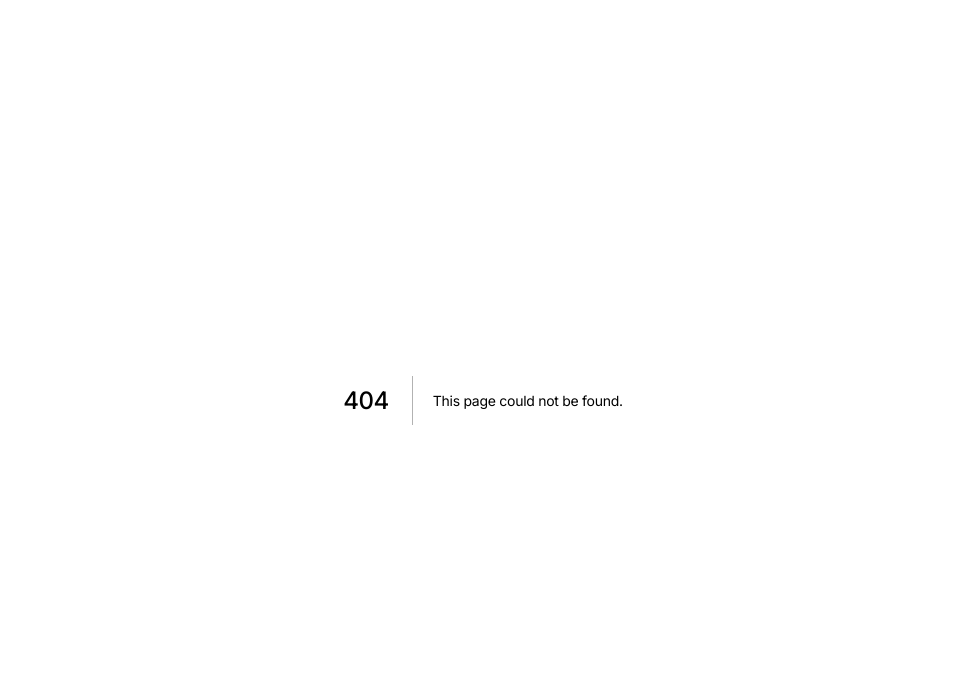
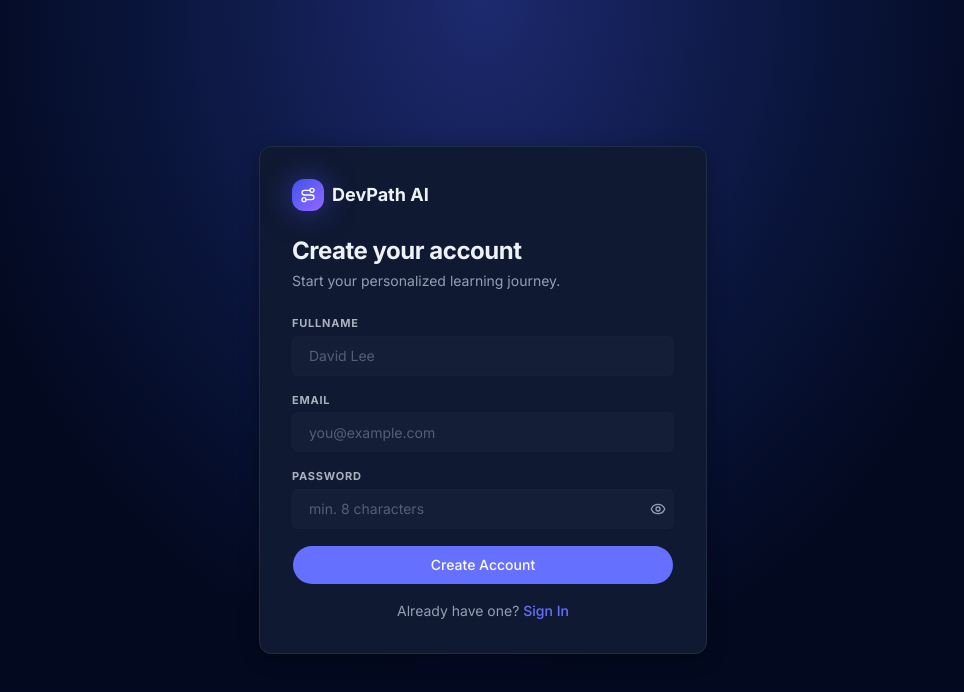
Before and after one commit to davidakaniru/devpath-ai, a Next.js app: page /register in a window 1280 px wide. Before the commit this address had no page. Shown: the top 692 px of the page, without its empty margins (157-1121 px from the left). Built offline with nearby package versions, Linux system fonts and the light colour scheme.

Commit message:
feat: implement registration page and API with validation

```diff
--- /dev/null
+++ b/src/app/(app)/register/page.tsx
@@ -0,0 +1,79 @@
+"use client";
+import { Button } from "@/components/ui/button";
+import { Input } from "@/components/ui/input";
+import { RegisterInput, registerSchema } from "@/lib/validation/auth";
+import { yupResolver } from "@hookform/resolvers/yup";
+import { Route } from "lucide-react";
+import Link from "next/link";
+import { useForm } from "react-hook-form";
+
+const RegisterPage = () => {
+  const {
+    register,
+    formState: { errors },
+    handleSubmit,
+  } = useForm({ resolver: yupResolver(registerSchema), mode: "onChange" });
+
+  const onSubmit = (data: RegisterInput) => {
+    console.log("register user data", data);
+  };
+  return (
+    <div
+      className="dark flex min-h-screen items-center justify-center px-4"
+      style={{ background: "var(--gradient-hero)" }}
+    >
+      <div className="w-full max-w-md surface-card p-8">
+        <Link href="/" className="mb-6 flex items-center gap-2">
+          <div className="flex h-8 w-8 items-center justify-center rounded-lg path-glow">
+            <Route className="h-4 w-4 text-white" />
+          </div>
+          <span className="font-display text-lg font-bold">DevPath AI</span>
+        </Link>
+        <h1 className="font-display text-2xl font-bold">Create your account</h1>
+        <p className="mt-1 text-sm text-muted-foreground">
+          Start your personalized learning journey.
+        </p>
+
+        <form className="mt-6 space-y-4" onSubmit={handleSubmit(onSubmit)}>
+          <Input
+            id="fullname"
+            label="Fullname"
+            placeholder="David Lee"
+            {...register("fullName")}
+            errorMessage={errors.fullName?.message}
+          />
+          <Input
+            id="email"
+            label="email"
+            placeholder="you@example.com"
+            {...register("email")}
+            errorMessage={errors.email?.message}
+          />
+          <Input
+            id="password"
+            label="password"
+            type="password"
+            placeholder="min. 8 characters"
+            {...register("password")}
+            errorMessage={errors.password?.message}
+          />
+
+          <Button type="submit" className="w-full">
+            Create Account
+          </Button>
+        </form>
+        <p className="mt-4 text-center text-sm text-muted-foreground">
+          Already have one?{" "}
+          <Link
+            href="/login"
+            className="font-medium text-primary hover:underline"
+          >
+            Sign In
+          </Link>
+        </p>
+      </div>
+    </div>
+  );
+};
+
+export default RegisterPage;
--- /dev/null
+++ b/src/app/api/auth/register/route.ts
@@ -0,0 +1,67 @@
+import { NextRequest, NextResponse } from "next/server";
+import { prisma } from "@/lib/prisma";
+import { hashPassword, createSessionToken, setSessionCookie } from "@/lib/auth";
+import { registerSchema } from "@/lib/validation/auth";
+import * as yup from "yup";
+
+export async function POST(req: NextRequest) {
+  try {
+    const body = await req.json();
+
+    // 1. validate inputs
+    let data;
+    try {
+      data = await registerSchema.validate(body, { abortEarly: false });
+    } catch (err) {
+      if (err instanceof yup.ValidationError) {
+        return NextResponse.json(
+          { error: err.errors[0] ?? "Invalid input." },
+          { status: 400 },
+        );
+      }
+      throw err;
+    }
+
+    const { fullName, email, password } = data;
+
+    // 2. check for existing user
+    const existing = await prisma.user.findUnique({ where: { email } });
+    if (existing) {
+      return NextResponse.json(
+        { error: "An account with this email already exists." },
+        { status: 409 },
+      );
+    }
+
+    // 3. hash password
+    const passwordHash = await hashPassword(password);
+
+    // 4. create user in DB
+    const user = await prisma.user.create({
+      data: { fullName, email, passwordHash },
+      select: { id: true, email: true, role: true, fullName: true },
+    });
+
+    // 5. create JWT + set cookie
+    const token = await createSessionToken({
+      userId: user.id,
+      email: user.email,
+      role: user.role,
+    });
+
+    await setSessionCookie(token);
+
+    // 6. return user (without passwordHash)
+    return NextResponse.json(
+      { user: { id: user.id, fullName: user.fullName, email: user.email } },
+      { status: 201 },
+    );
+  } catch (err) {
+    // handle unexpected errors
+    console.error("[register]", err);
+    return NextResponse.json(
+      { error: "Something went wrong. Please try again." },
+      { status: 500 },
+    );
+  }
+}
--- a/src/components/ui/button.tsx
+++ b/src/components/ui/button.tsx
@@ -1,17 +1,17 @@
-import * as React from "react"
-import { cva, type VariantProps } from "class-variance-authority"
-import { Slot } from "radix-ui"
+import * as React from "react";
+import { cva, type VariantProps } from "class-variance-authority";
+import { Slot } from "radix-ui";
 
-import { cn } from "@/lib/utils"
+import { cn } from "@/lib/utils";
 
 const buttonVariants = cva(
-  "group/button inline-flex shrink-0 items-center justify-center rounded-4xl border border-transparent bg-clip-padding text-sm font-medium whitespace-nowrap transition-all outline-none select-none focus-visible:border-ring focus-visible:ring-[3px] focus-visible:ring-ring/50 active:not-aria-[haspopup]:translate-y-px disabled:pointer-events-none disabled:opacity-50 aria-invalid:border-destructive aria-invalid:ring-[3px] aria-invalid:ring-destructive/20 dark:aria-invalid:border-destructive/50 dark:aria-invalid:ring-destructive/40 [&_svg]:pointer-events-none [&_svg]:shrink-0 [&_svg:not([class*='size-'])]:size-4",
+  "group/button inline-flex shrink-0 items-center justify-center rounded-full border border-transparent bg-clip-padding text-sm font-medium whitespace-nowrap transition-all outline-none select-none focus-visible:border-ring focus-visible:ring-[3px] focus-visible:ring-ring/50 active:not-aria-[haspopup]:translate-y-px disabled:pointer-events-none disabled:opacity-50 aria-invalid:border-destructive aria-invalid:ring-[3px] aria-invalid:ring-destructive/20 dark:aria-invalid:border-destructive/50 dark:aria-invalid:ring-destructive/40 [&_svg]:pointer-events-none [&_svg]:shrink-0 [&_svg:not([class*='size-'])]:size-4 cursor-pointer",
   {
     variants: {
       variant: {
-        default: "bg-primary text-primary-foreground hover:bg-primary/80",
+        default: "bg-primary text-primary-foreground hover:shadow-(--shadow-card)",
         outline:
-          "border-border bg-input/30 hover:bg-input/50 hover:text-foreground aria-expanded:bg-muted aria-expanded:text-foreground",
+          "border-border bg-surface/40 text-foreground/90 hover:bg-surface-elevated hover:text-foreground aria-expanded:bg-muted aria-expanded:text-foreground",
         secondary:
           "bg-secondary text-secondary-foreground hover:bg-[color-mix(in_oklch,var(--secondary),var(--foreground)_5%)] aria-expanded:bg-secondary aria-expanded:text-secondary-foreground",
         ghost:
@@ -22,10 +22,10 @@ const buttonVariants = cva(
       },
       size: {
         default:
-          "h-9 gap-1.5 px-3 has-data-[icon=inline-end]:pr-2.5 has-data-[icon=inline-start]:pl-2.5",
+          "h-10 gap-1.5 px-4 has-data-[icon=inline-end]:pr-2.5 has-data-[icon=inline-start]:pl-2.5",
         xs: "h-6 gap-1 px-2.5 text-xs has-data-[icon=inline-end]:pr-2 has-data-[icon=inline-start]:pl-2 [&_svg:not([class*='size-'])]:size-3",
         sm: "h-8 gap-1 px-3 has-data-[icon=inline-end]:pr-2 has-data-[icon=inline-start]:pl-2",
-        lg: "h-10 gap-1.5 px-4 has-data-[icon=inline-end]:pr-3 has-data-[icon=inline-start]:pl-3",
+        lg: "h-12 gap-1.5 px-5 has-data-[icon=inline-end]:pr-3 has-data-[icon=inline-start]:pl-3",
         icon: "size-9",
         "icon-xs": "size-6 [&_svg:not([class*='size-'])]:size-3",
         "icon-sm": "size-8",
@@ -36,8 +36,8 @@ const buttonVariants = cva(
       variant: "default",
       size: "default",
     },
-  }
-)
+  },
+);
 
 function Button({
   className,
@@ -47,9 +47,9 @@ function Button({
   ...props
 }: React.ComponentProps<"button"> &
   VariantProps<typeof buttonVariants> & {
-    asChild?: boolean
+    asChild?: boolean;
   }) {
-  const Comp = asChild ? Slot.Root : "button"
+  const Comp = asChild ? Slot.Root : "button";
 
   return (
     <Comp
@@ -59,7 +59,7 @@ function Button({
       className={cn(buttonVariants({ variant, size, className }))}
       {...props}
     />
-  )
+  );
 }
 
-export { Button, buttonVariants }
+export { Button, buttonVariants };
--- /dev/null
+++ b/src/components/ui/input.tsx
@@ -0,0 +1,88 @@
+"use client";
+import { cn } from "@/lib/utils";
+import { Eye, EyeOff } from "lucide-react";
+import { useState } from "react";
+
+interface InputProps extends React.ComponentProps<"input"> {
+  id: string;
+  type?: string;
+  value?: string;
+  label?: string;
+  required?: boolean;
+  placeholder?: string;
+  info?: string;
+  errorMessage?: string;
+}
+
+function Input({
+  className,
+  type = "text",
+  label,
+  placeholder,
+  value,
+  required,
+  id,
+  info,
+  errorMessage,
+  ...props
+}: InputProps) {
+  const [inputType, setInputType] = useState(type);
+
+  return (
+    <div className="flex flex-col w-full gap-1">
+      <div className="flex gap-1">
+        {label && (
+          <label
+            htmlFor={id}
+            className="flex gap-0.5 text-[11px] font-bold uppercase tracking-[0.07em] text-foreground/70"
+          >
+            {label} {required && <span className="text-destructive">*</span>} {}
+          </label>
+        )}
+      </div>
+
+      <div className="relative">
+        <input
+          type={inputType}
+          name={id}
+          placeholder={placeholder}
+          value={value !== undefined ? value : undefined}
+          id={id}
+          data-slot="input"
+          className={cn(
+            "h-10 w-full min-w-0 rounded-[6px] border border-input/20 bg-foreground/80 px-4 py-3 text-base transition-colors duration-300 ease-in-out outline-none file:inline-flex file:h-6 file:border-0 file:bg-transparent file:text-sm file:font-medium file:text-foreground placeholder:text-muted-foreground/50 focus-visible:border-primary/50 focus-visible:bg-primary/2 disabled:pointer-events-none disabled:cursor-not-allowed disabled:bg-input/50 disabled:opacity-50 aria-invalid:border-destructive aria-invalid:ring-3 aria-invalid:ring-destructive/20 md:text-sm dark:bg-input/30 dark:disabled:bg-input/80 dark:aria-invalid:border-destructive/50 dark:aria-invalid:ring-destructive/40",
+            errorMessage &&
+              "border-destructive/50 ring-1 ring-destructive/20 focus-visible:border-destructive/50 focus-visible:ring-destructive/20 dark:border-destructive/50 dark:ring-destructive/40",
+            className,
+          )}
+          {...props}
+        />
+        {type === "password" && (
+          <button
+            type="button"
+            onClick={() =>
+              setInputType((prev) =>
+                prev === "password" ? "text" : "password",
+              )
+            }
+            className="absolute right-2 top-1/2 -translate-y-1/2 text-sm text-muted-foreground cursor-pointer"
+          >
+            {inputType === "password" ? (
+              <Eye className="w-4 h-4" />
+            ) : (
+              <EyeOff className="w-4 h-4" />
+            )}
+          </button>
+        )}
+      </div>
+      {/* info */}
+      {info && <p className="text-xs text-muted-foreground/50">{info}</p>}
+      {/* error message */}
+      {errorMessage && (
+        <p className="text-xs text-destructive">{errorMessage}</p>
+      )}
+    </div>
+  );
+}
+
+export { Input };
--- /dev/null
+++ b/src/lib/auth.ts
@@ -0,0 +1,69 @@
+import { SignJWT, jwtVerify } from "jose";
+import bcrypt from "bcryptjs";
+import { cookies } from "next/headers";
+
+export interface SessionPayload {
+  userId: string;
+  role: string;
+  email: string;
+}
+
+const SECRET = new TextEncoder().encode(process.env.JWT_SECRET);
+
+const COOKIE_NAME = "devpath_session";
+const COOKIE_MAX_AGE = 60 * 60 * 24 * 7; // 7 days, in seconds
+
+export async function hashPassword(password: string): Promise<string> {
+  return bcrypt.hash(password, 12);
+}
+
+export async function verifyPassword(
+  password: string,
+  hash: string,
+): Promise<boolean> {
+  return bcrypt.compare(password, hash);
+}
+
+export async function createSessionToken(
+  payload: SessionPayload,
+): Promise<string> {
+  return new SignJWT({ ...payload })
+    .setProtectedHeader({ alg: "HS256" })
+    .setIssuedAt()
+    .setExpirationTime("7d")
+    .sign(SECRET);
+}
+
+export async function verifySessionToken(
+  token: string,
+): Promise<SessionPayload | null> {
+  try {
+    const { payload } = await jwtVerify(token, SECRET);
+    return payload as unknown as SessionPayload;
+  } catch {
+    return null;
+  }
+}
+
+export async function setSessionCookie(token: string) {
+  const cookieStore = await cookies();
+  cookieStore.set(COOKIE_NAME, token, {
+    httpOnly: true,
+    secure: process.env.NODE_ENV === "production",
+    sameSite: "lax",
+    maxAge: COOKIE_MAX_AGE,
+    path: "/",
+  });
+}
+
+export async function clearSessionCookie() {
+  const cookieStore = await cookies();
+  cookieStore.delete(COOKIE_NAME);
+}
+
+export async function getSession(): Promise<SessionPayload | null> {
+  const cookieStore = await cookies();
+  const token = cookieStore.get(COOKIE_NAME)?.value;
+  if (!token) return null;
+  return verifySessionToken(token);
+}
--- /dev/null
+++ b/src/lib/validation/auth.ts
@@ -0,0 +1,19 @@
+// src/lib/validation/auth.ts
+import * as yup from "yup";
+
+export const registerSchema = yup.object({
+  fullName: yup
+    .string()
+    .required("Full name is required")
+    .min(2, "Minimum of 2 characters"),
+  email: yup
+    .string()
+    .required("Email is required")
+    .email("Enter a valid email"),
+  password: yup
+    .string()
+    .required("Password is required")
+    .min(8, "Minimum of 8 characters"),
+});
+
+export type RegisterInput = yup.InferType<typeof registerSchema>;
```
